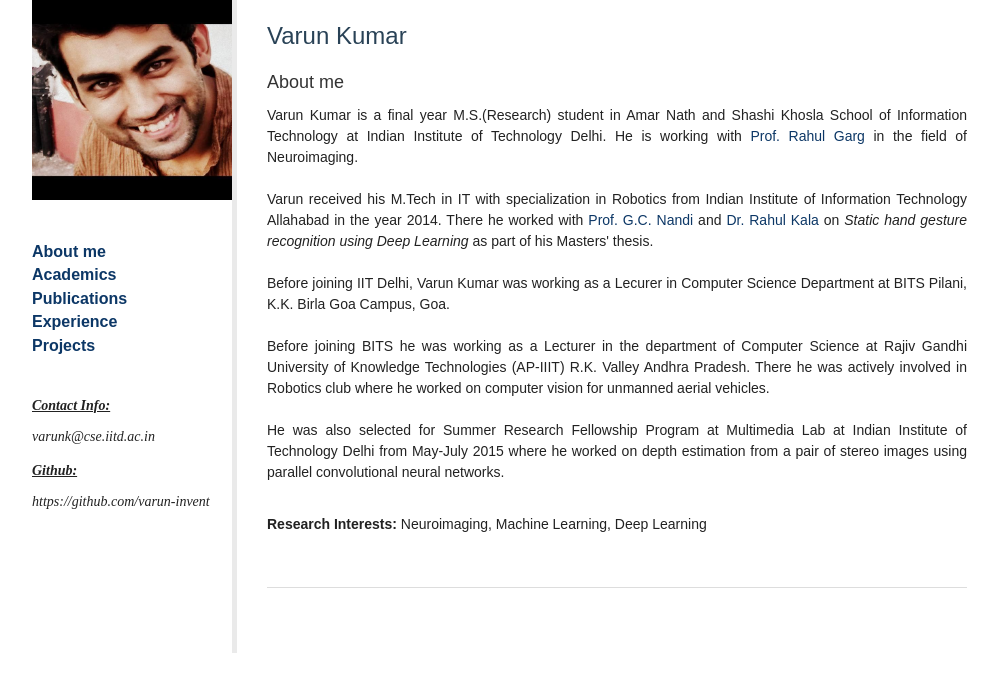
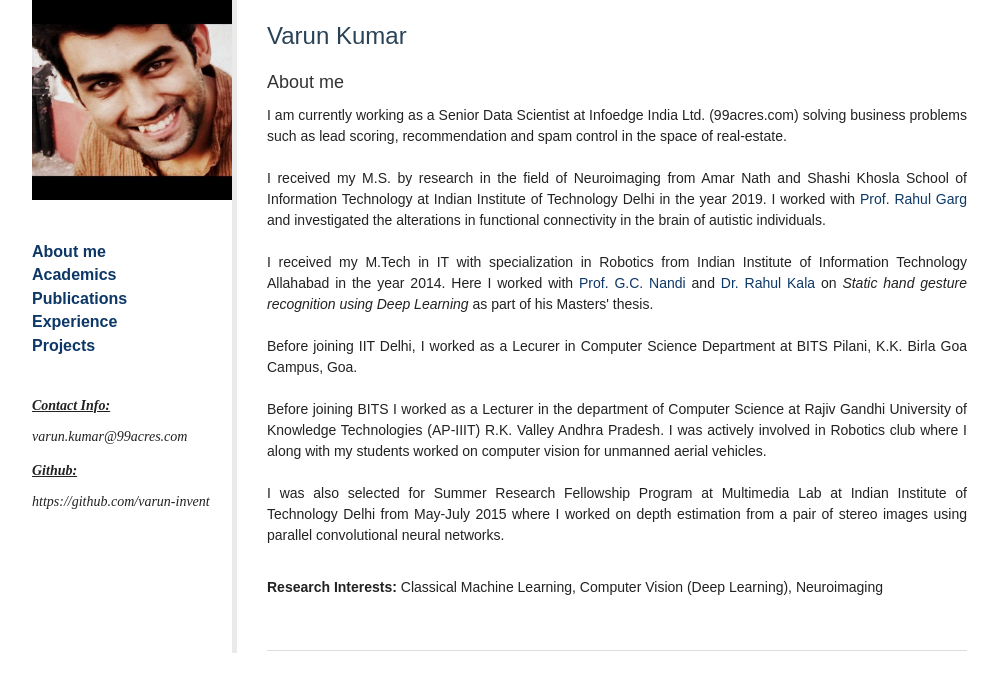
Before and after one commit to varun-invent/varun-invent.github.io, a plain HTML site: page index.html in a window 1280 px wide. Shown: the whole page, without its empty margins (138-1136 px from the left). Drawn offline with Linux system fonts and the light colour scheme.

Commit message:
Updated the website

```diff
--- a/index.html
+++ b/index.html
@@ -32,7 +32,7 @@
 </span></strong></h3>
 <br>
 <br>
-<address><span style="font-size: 14px;"><strong><span style="text-decoration: underline;"><span style="font-family: mceinline;"><span style="font-family: mceinline;">Contact Info:<br><br></span></span></span></strong><span style="font-family: mceinline;">varunk@cse.iitd.ac.in<br></span></span></address>
+<address><span style="font-size: 14px;"><strong><span style="text-decoration: underline;"><span style="font-family: mceinline;"><span style="font-family: mceinline;">Contact Info:<br><br></span></span></span></strong><span style="font-family: mceinline;">varun.kumar@99acres.com<br></span></span></address>
 
 <address><span style="font-size: 14px;"><strong><span style="text-decoration: underline;"><span style="font-family: mceinline;"><span style="font-family: mceinline;">
 Github:<br><br></span></span></span></strong><span style="font-family: mceinline;">https://github.com/varun-invent<br></span></span></address>
@@ -42,15 +42,26 @@ Github:<br><br></span></span></span></strong><span style="font-family: mceinline
 </h1>-->
 
 </div><div class="span-35 prepend-top-2"><div id="content">
-<h1>Varun Kumar</h1><p><a name="aboutme"></a></p><h3>About me</h3><p><span style="text-align: justify; color: #222222; font-size: 14px;">Varun Kumar is a final year M.S.(Research) student in Amar Nath and Shashi Khosla School of Information Technology at Indian Institute of Technology Delhi. He is working with </span><a style="text-align: justify; font-size: 14px;" href="http://www.cse.iitd.ernet.in/~rahulgarg/">Prof. Rahul Garg</a><span style="text-align: justify; color: #222222; font-size: 14px;"> in the field of Neuroimaging. <br>
-<br>Varun received his M.Tech in IT with specialization in Robotics from Indian Institute of Information Technology Allahabad in the year 2014. There he worked with </span><a style="text-align: justify; font-size: 14px;" href="https://sites.google.com/site/gcnandi/">Prof. G.C. Nandi</a><span style="text-align: justify; color: #222222; font-size: 14px;"> and </span><a style="text-align: justify; font-size: 14px;" href="http://rkala.in/">Dr. Rahul Kala</a><span style="text-align: justify; color: #222222; font-size: 14px;"> on <i>Static hand gesture recognition using Deep Learning</i> as part of his Masters' thesis.
-<br><br>Before joining IIT Delhi, Varun Kumar was working as a Lecurer in Computer Science Department at BITS Pilani, K.K. Birla Goa Campus, Goa.
-<br><br>Before joining BITS he was working as a Lecturer in the department of Computer Science at Rajiv Gandhi University of Knowledge Technologies (AP-IIIT) R.K. Valley Andhra Pradesh. There he was actively involved in Robotics club where he worked on computer vision for unmanned aerial vehicles.
-<br><br>He was also selected for Summer Research Fellowship Program at Multimedia Lab at Indian Institute of Technology Delhi from May-July 2015 where he worked on depth estimation from a pair of stereo images using parallel convolutional neural networks.
+<h1>Varun Kumar</h1><p><a name="aboutme"></a></p><h3>About me</h3>
+<p>
+<p><span style="text-align: justify; color: #222222; font-size: 14px;">
+I am currently working as a Senior Data Scientist at Infoedge India Ltd. (99acres.com) solving business problems such as lead scoring, recommendation and spam control in the space of real-estate.  </span>
+<br><br>
+<span style="text-align: justify; color: #222222; font-size: 14px;">
+I received my M.S. by research in the field of Neuroimaging from Amar Nath and Shashi Khosla School of Information Technology at Indian Institute of Technology Delhi in the year 2019. I worked with </span>
+<a style="text-align: justify; font-size: 14px;" href="http://www.cse.iitd.ernet.in/~rahulgarg/">Prof. Rahul Garg</a><span style="text-align: justify; color: #222222; font-size: 14px;"> and investigated the alterations in functional connectivity in the brain of autistic individuals.
+
+<br><br>I received my M.Tech in IT with specialization in Robotics from Indian Institute of Information Technology Allahabad in the year 2014. Here I worked with </span><a style="text-align: justify; font-size: 14px;" href="https://sites.google.com/site/gcnandi/">Prof. G.C. Nandi</a><span style="text-align: justify; color: #222222; font-size: 14px;"> and </span><a style="text-align: justify; font-size: 14px;" href="http://rkala.in/">Dr. Rahul Kala</a><span style="text-align: justify; color: #222222; font-size: 14px;"> on <i>Static hand gesture recognition using Deep Learning</i> as part of his Masters' thesis.
+
+<br><br>Before joining IIT Delhi, I worked as a Lecurer in Computer Science Department at BITS Pilani, K.K. Birla Goa Campus, Goa.
+
+<br><br>Before joining BITS I worked as a Lecturer in the department of Computer Science at Rajiv Gandhi University of Knowledge Technologies (AP-IIIT) R.K. Valley Andhra Pradesh. I was actively involved in Robotics club where I along with my students worked on computer vision for unmanned aerial vehicles.
+
+<br><br>I was also selected for Summer Research Fellowship Program at Multimedia Lab at Indian Institute of Technology Delhi from May-July 2015 where I worked on depth estimation from a pair of stereo images using parallel convolutional neural networks.
 
 <br><br>
 <p><p><strong>Research Interests:</strong>
-Neuroimaging, Machine Learning, Deep Learning </p>
+Classical Machine Learning, Computer Vision (Deep Learning), Neuroimaging </p>
 
 <!-- <p><a name="academics", id="academics"></a>
 </p><h3>Academics</h3>
```
Also changed, not shown: academics.html (+5 -3 lines), experience.html (+5 -4 lines), projects.html (+3 -2 lines), publications.html (+5 -0 lines).
